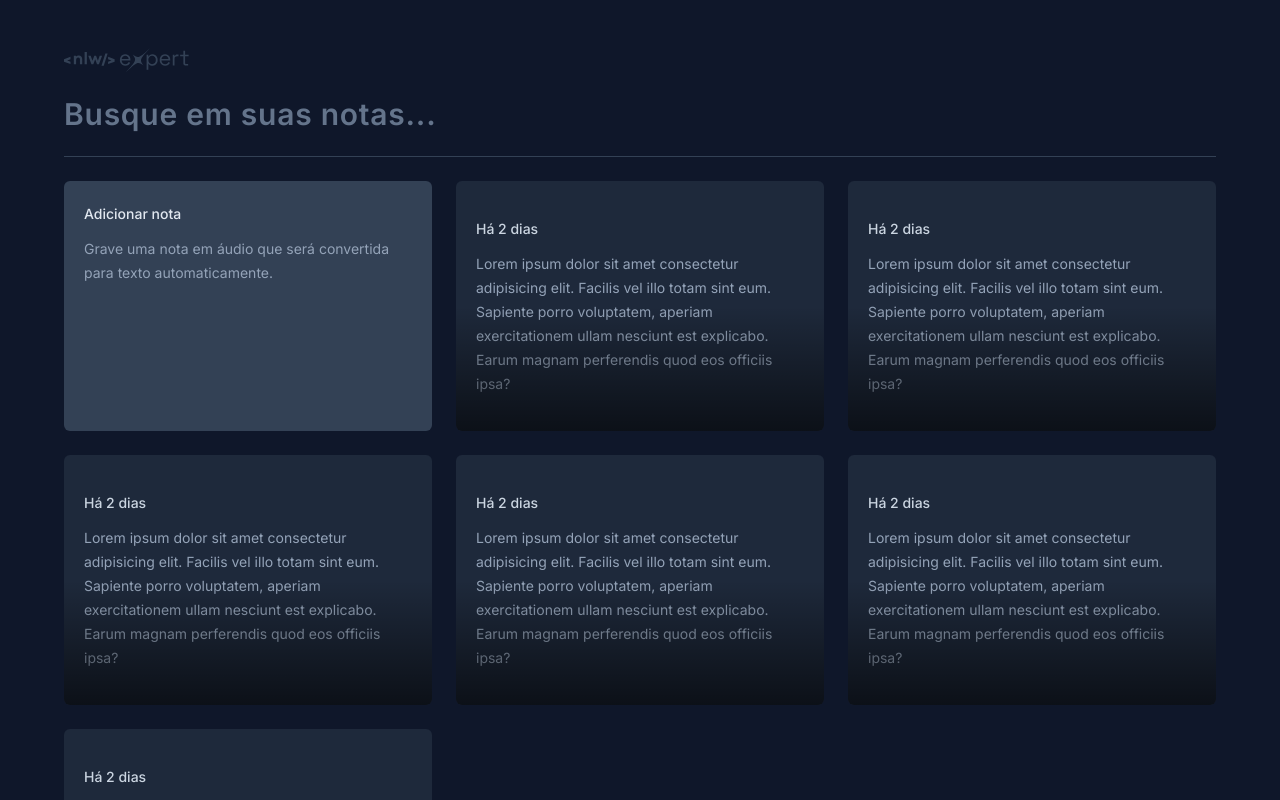
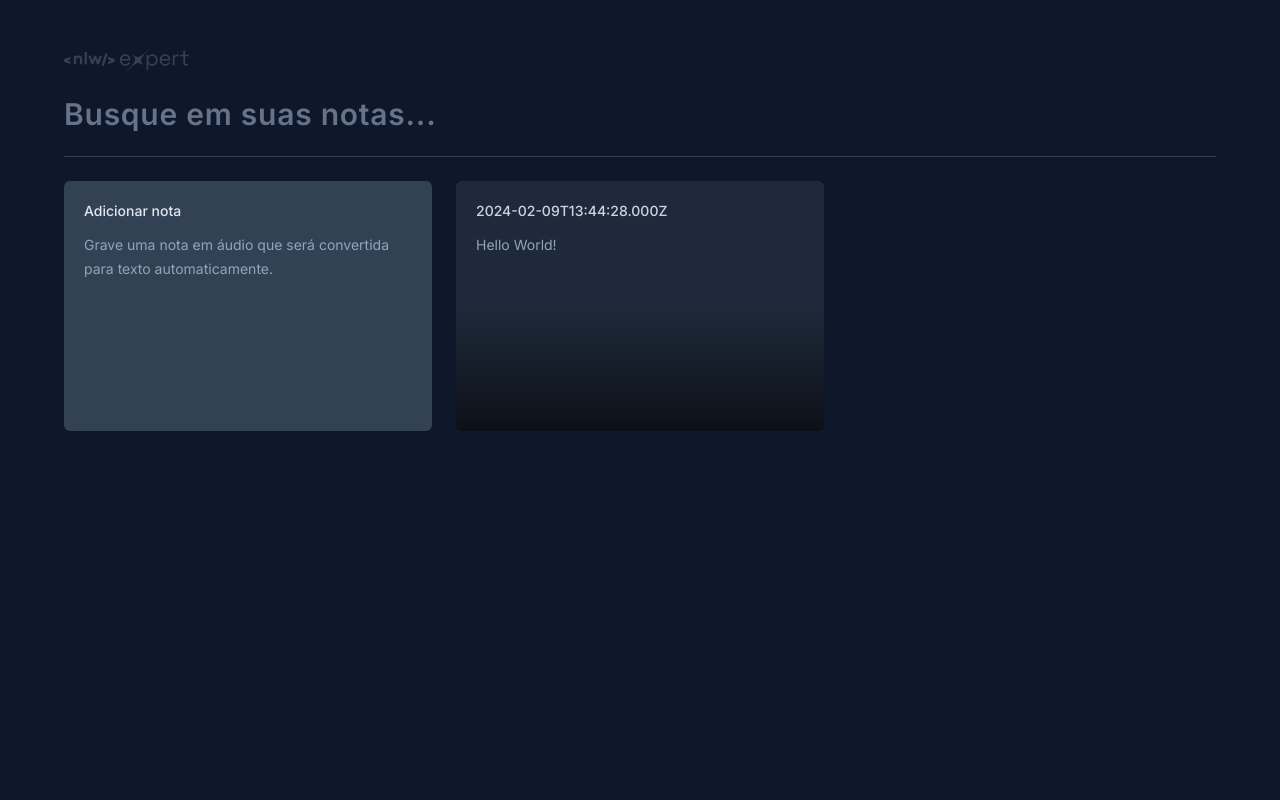
Before and after one commit to MatDev435/nlw-expert-notes, a React (Vite) app: page / in a window 1280 px wide. Shown: the top 800 px of the page. Built offline with nearby package versions, Linux system fonts and the light colour scheme.

Commit message:
Criar os modais

```diff
--- a/package.json
+++ b/package.json
@@ -10,6 +10,9 @@
     "preview": "vite preview"
   },
   "dependencies": {
+    "@radix-ui/react-dialog": "^1.0.5",
+    "date-fns": "^3.3.1",
+    "lucide-react": "^0.323.0",
     "react": "^18.2.0",
     "react-dom": "^18.2.0"
   },
--- a/src/app.tsx
+++ b/src/app.tsx
@@ -20,12 +20,12 @@
       <div className="grid grid-cols-3 auto-rows-[250px] gap-6">
         <NewNoteCard />
 
-        <NoteCard />
-        <NoteCard />
-        <NoteCard />
-        <NoteCard />
-        <NoteCard />
-        <NoteCard />
+        <NoteCard
+          note={{
+            date: new Date(),
+            content: 'Hello World!',
+          }}
+        />
       </div>
     </div>
   )
--- a/src/components/new-note-card.tsx
+++ b/src/components/new-note-card.tsx
@@ -1,11 +1,54 @@
+import * as Dialog from '@radix-ui/react-dialog'
+import { X } from 'lucide-react'
+
 export function NewNoteCard() {
   return (
-    <div className="rounded-md bg-slate-700 p-5 space-y-3">
-      <span className="text-sm font-medium text-slate-200">Adicionar nota</span>
+    <Dialog.Root>
+      <Dialog.Trigger className="flex flex-col rounded-md bg-slate-700 p-5 gap-3 text-left hover:ring-2 hover:ring-slate-600 focus-visible:ring-2 focus-visible:ring-lime-400">
+        <span className="text-sm font-medium text-slate-200">
+          Adicionar nota
+        </span>
 
-      <p className="text-sm leading-6 text-slate-400">
-        Grave uma nota em áudio que será convertida para texto automaticamente.
-      </p>
-    </div>
+        <p className="text-sm leading-6 text-slate-400">
+          Grave uma nota em áudio que será convertida para texto
+          automaticamente.
+        </p>
+      </Dialog.Trigger>
+
+      <Dialog.Portal>
+        <Dialog.Overlay className="inset-0 fixed bg-black/50" />
+
+        <Dialog.Content className="fixed left-1/2 top-1/2 -translate-x-1/2 -translate-y-1/2 max-w-[640px] w-full h-[60vh] bg-slate-700 rounded-md flex flex-col outline-none overflow-hidden">
+          <Dialog.Close className="absolute right-0 top-0 bg-slate-800 p-1.5 text-slate-400 hover:text-slate-100">
+            <X className="size-5" />
+          </Dialog.Close>
+
+          <div className="flex flex-1 flex-col gap-3 p-5">
+            <span className="text-sm font-medium text-slate-300">
+              Adicionar nota
+            </span>
+
+            <p className="text-sm leading-6 text-slate-400">
+              Comece{' '}
+              <button className="font-medium text-lime-400 hover:underline">
+                gravando uma nota
+              </button>{' '}
+              em áudio ou se preferir{' '}
+              <button className="font-medium text-lime-400 hover:underline">
+                utilize apenas texto
+              </button>
+              .
+            </p>
+          </div>
+
+          <button
+            type="button"
+            className="w-full bg-lime-400 py-4 text-center text-sm text-lime-950 outline-none font-medium hover:bg-lime-500"
+          >
+            Salvar nota
+          </button>
+        </Dialog.Content>
+      </Dialog.Portal>
+    </Dialog.Root>
   )
 }
--- a/src/components/note-card.tsx
+++ b/src/components/note-card.tsx
@@ -1,16 +1,59 @@
-export function NoteCard() {
+import * as Dialog from '@radix-ui/react-dialog'
+import { formatDistanceToNow } from 'date-fns'
+import { ptBR } from 'date-fns/locale'
+import { X } from 'lucide-react'
+
+interface NoteCardProps {
+  note: {
+    date: Date
+    content: string
+  }
+}
+
+export function NoteCard({ note }: NoteCardProps) {
   return (
-    <button className="rounded-md bg-slate-800 text-left p-5 space-y-3 outline-none overflow-hidden relative hover:ring-2 hover:ring-slate-600 focus-visible:ring-2 focus-visible:ring-lime-400">
-      <span className="text-sm font-medium text-slate-300">Há 2 dias</span>
+    <Dialog.Root>
+      <Dialog.Trigger className="flex flex-col rounded-md bg-slate-800 text-left p-5 gap-3 outline-none overflow-hidden relative hover:ring-2 hover:ring-slate-600 focus-visible:ring-2 focus-visible:ring-lime-400">
+        <span className="text-sm font-medium text-slate-300">
+          {note.date.toISOString()}
+        </span>
 
-      <p className="text-sm leading-6 text-slate-400">
-        Lorem ipsum dolor sit amet consectetur adipisicing elit. Facilis vel
-        illo totam sint eum. Sapiente porro voluptatem, aperiam exercitationem
-        ullam nesciunt est explicabo. Earum magnam perferendis quod eos officiis
-        ipsa?
-      </p>
+        <p className="text-sm leading-6 text-slate-400">{note.content}</p>
 
-      <div className="absolute bottom-0 left-0 right-0 h-1/2 bg-gradient-to-t from-black/60 to-black/0 pointer-events-none" />
-    </button>
+        <div className="absolute bottom-0 left-0 right-0 h-1/2 bg-gradient-to-t from-black/60 to-black/0 pointer-events-none" />
+      </Dialog.Trigger>
+
+      <Dialog.Portal>
+        <Dialog.Overlay className="inset-0 fixed bg-black/50" />
+
+        <Dialog.Content className="fixed left-1/2 top-1/2 -translate-x-1/2 -translate-y-1/2 max-w-[640px] w-full h-[60vh] bg-slate-700 rounded-md flex flex-col outline-none overflow-hidden">
+          <Dialog.Close className="absolute right-0 top-0 bg-slate-800 p-1.5 text-slate-400 hover:text-slate-100">
+            <X className="size-5" />
+          </Dialog.Close>
+
+          <div className="flex flex-1 flex-col gap-3 p-5">
+            <span className="text-sm font-medium text-slate-300">
+              {formatDistanceToNow(note.date, {
+                locale: ptBR,
+                addSuffix: true,
+              })}
+            </span>
+
+            <p className="text-sm leading-6 text-slate-400">{note.content}</p>
+          </div>
+
+          <button
+            type="button"
+            className="w-full bg-slate-800 py-4 text-center text-sm text-slate-300 outline-none font-medium group"
+          >
+            Deseja{' '}
+            <span className="text-red-400 group-hover:underline">
+              apagar essa nota
+            </span>
+            ?
+          </button>
+        </Dialog.Content>
+      </Dialog.Portal>
+    </Dialog.Root>
   )
 }
```
Also changed, not shown: 1 other file (tests, documents, lock files or other folders).
